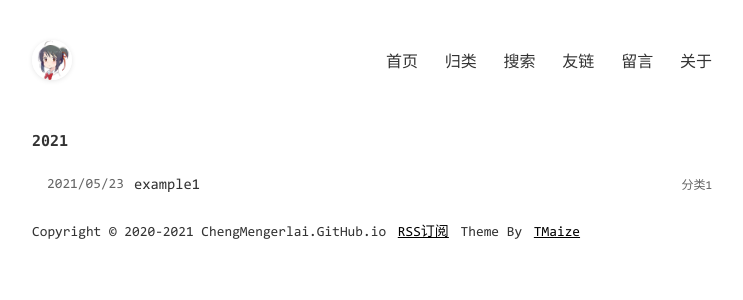
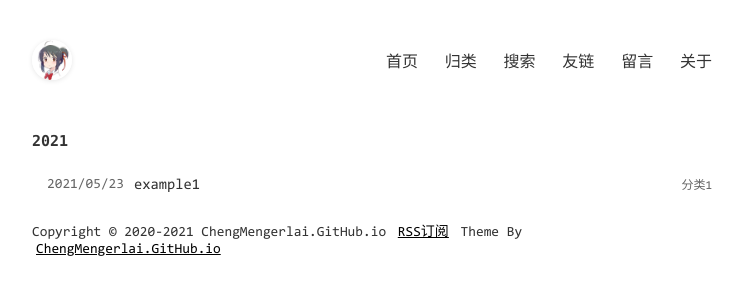
Before and after one commit to chengmengerlai/chengmengerlai.github.io, a Jekyll site: the page built from index.html, in a window 1280 px wide. Shown: the top 300 px of the page, without its empty margins (268-1011 px from the left). Built offline with Jekyll 4.4.1, drawn with Linux system fonts in a browser that asks for light colours; comment, search, counter and statistics services are not loaded.

Commit message:
Update footer.html

```diff
--- a/_includes/footer.html
+++ b/_includes/footer.html
@@ -3,7 +3,7 @@
   <a href="{{ site.baseurl }}/static/xml/rss.xml">RSS订阅</a>
   {%- comment %} 请保留主题来源，么么哒~ {% endcomment %}
   <span>Theme By</span>
-  <a href="https://github.com/TMaize/tmaize-blog">TMaize</a>
+  <a href="https://github.com/chengmengerlai/chengmengerlai.github.io">ChengMengerlai.GitHub.io</a>
 </footer>
 <div id="to-top">
   <span></span>
```
